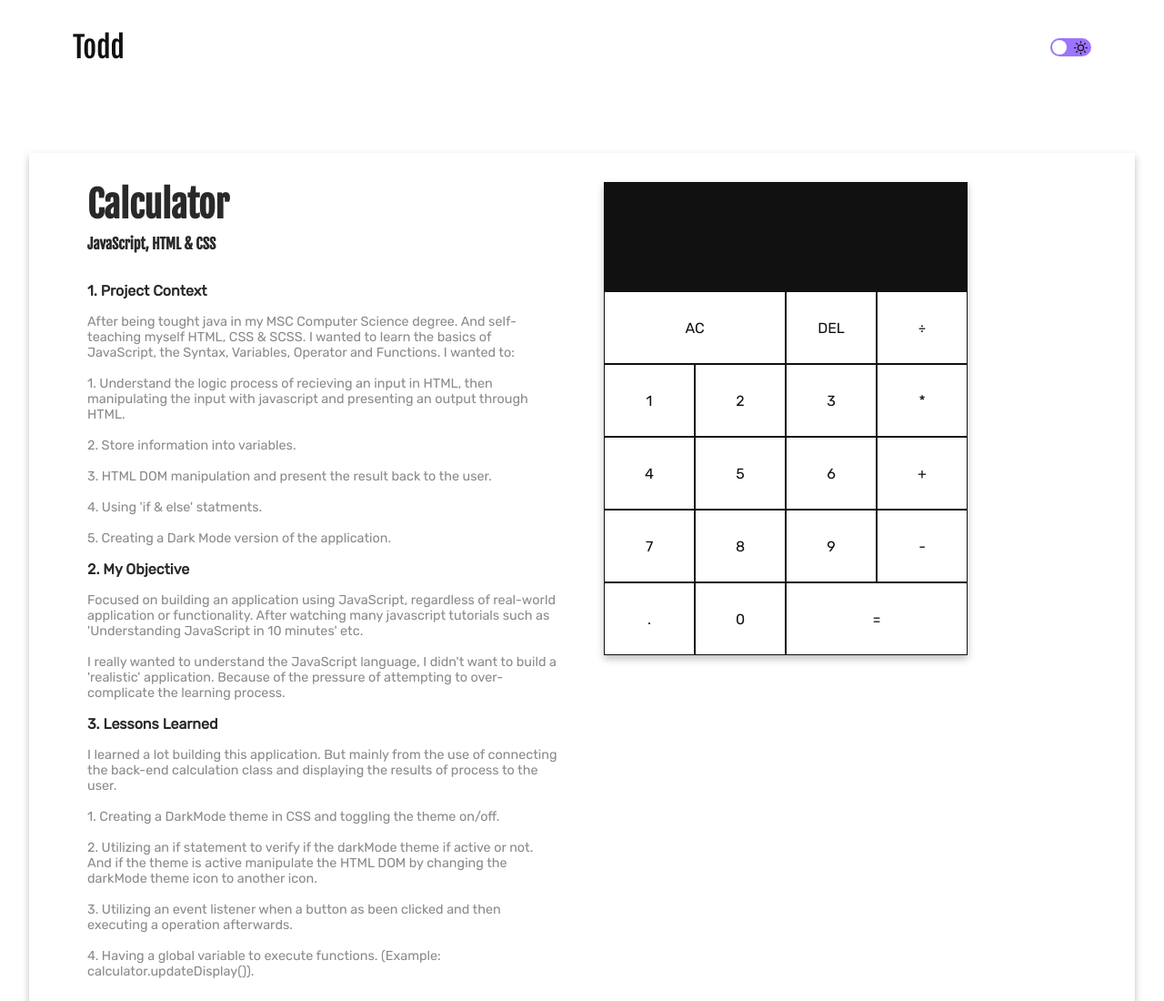
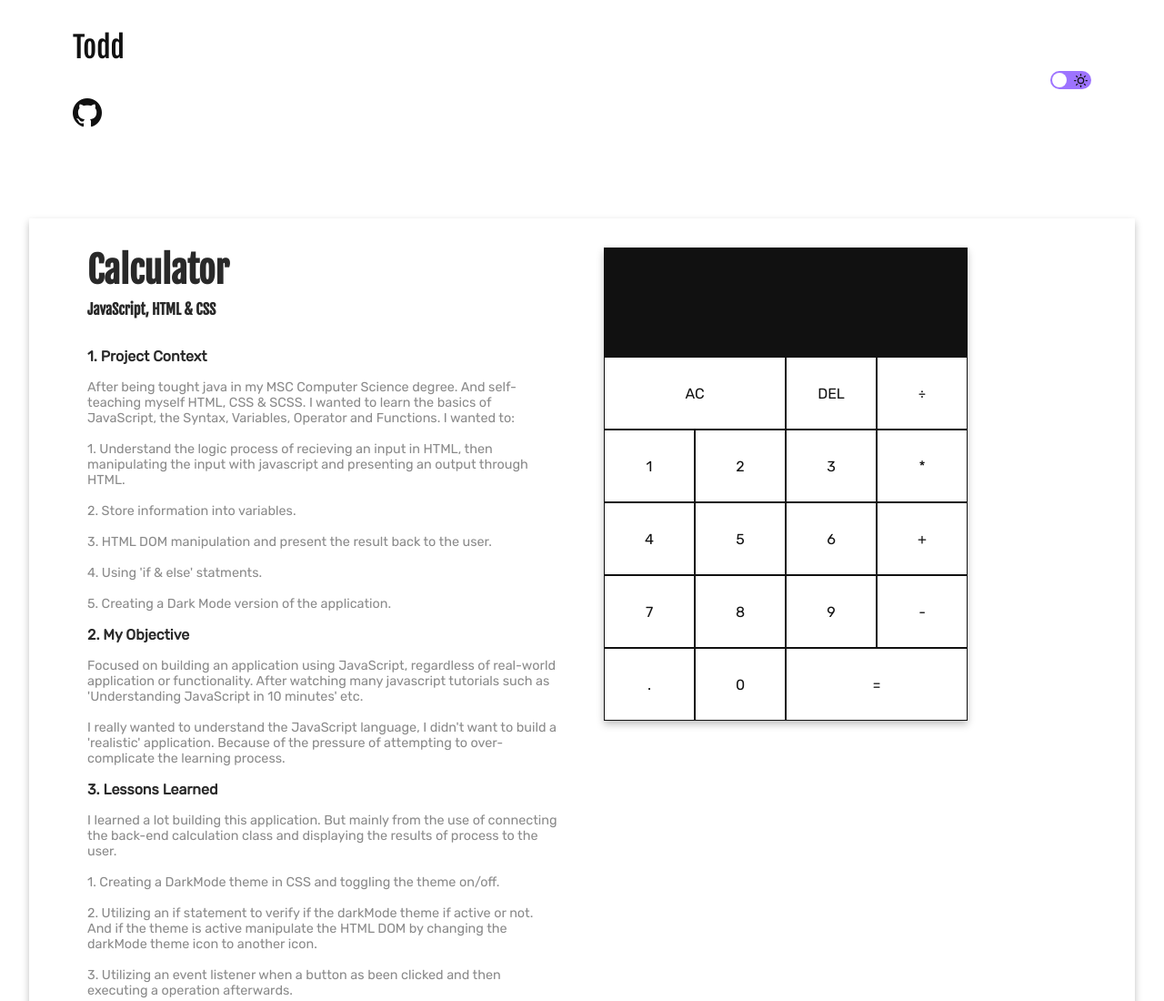
Before and after one commit to Todd-Owen-Mpeli/JavaScript-Calculator, a plain HTML site: page index.html in a window 1280 px wide. Shown: the top 1100 px of the page at 91% size. Drawn offline with nearby package versions, Linux system fonts and the light colour scheme; a web font is replaced by a local one.

Commit message:
Updated the scss styling and added the correct github repo link.

```diff
--- a/build/scss/styles.scss
+++ b/build/scss/styles.scss
@@ -74,7 +74,13 @@ a {
 		padding: 1rem 2rem;
 		justify-content: space-between;
 
-		div {
+		.nav__title {
+			display: flex;
+			align-items: center;
+			justify-content: space-between;
+
+			li {
+				list-style: none;
 				a {
 					display: flex;
 					padding: 1rem;
@@ -82,11 +88,21 @@ a {
 					color: $baseColor_black;
 					font-size: $fontSize_large-0;
 					font-family: $fontStyle_header;
+
+					.bi {
+						margin-left: 1rem;
+						font-size: 2rem;
+					}
+					.bi:hover {
+						margin-left: 1rem;
+						color: var(--color-navigation-hover-accent-pinkRedPurple);
+					}
 				}
 
 				a:hover {
 					transition: all 0.5s ease-in-out;
 					color: $secondary_Purple;
+				}
 			}
 		}
 
--- a/index.html
+++ b/index.html
@@ -8,6 +8,10 @@
 			rel="icon"
 			href="src/img/javaScript calculator cover image.png"
 			type="image/x-icon"
+		/><!-- Bootstrap Icon Link -->
+		<link
+			rel="stylesheet"
+			href="https://cdn.jsdelivr.net/npm/bootstrap-icons@1.5.0/font/bootstrap-icons.css"
 		/>
 		<!-- CSS stylesheet link -->
 		<link rel="stylesheet" href="src/css/styles.css" />
@@ -17,8 +21,14 @@
 		<header class="header" id="header">
 			<!-- Navigation Section -->
 			<nav class="nav">
-				<div>
-					<li><a href="#header">Todd</a></li>
+				<div class="nav__title">
+					<li><a href="https://todd-owen-mpeli.github.io/JavaScript-Calculator/index.html">Todd</a></li>
+					<li>
+						<a
+							href="https://github.com/Todd-Owen-Mpeli/JavaScript-Calculator"
+							target="_blank"
+							><i class="bi bi-github"></i></a>
+					</li>
 				</div>
 				<div class="nav__menu" id="nav-menu">
 					<div class="nav__list">
```
Lines whose indentation alone changed are shown as unchanged.
